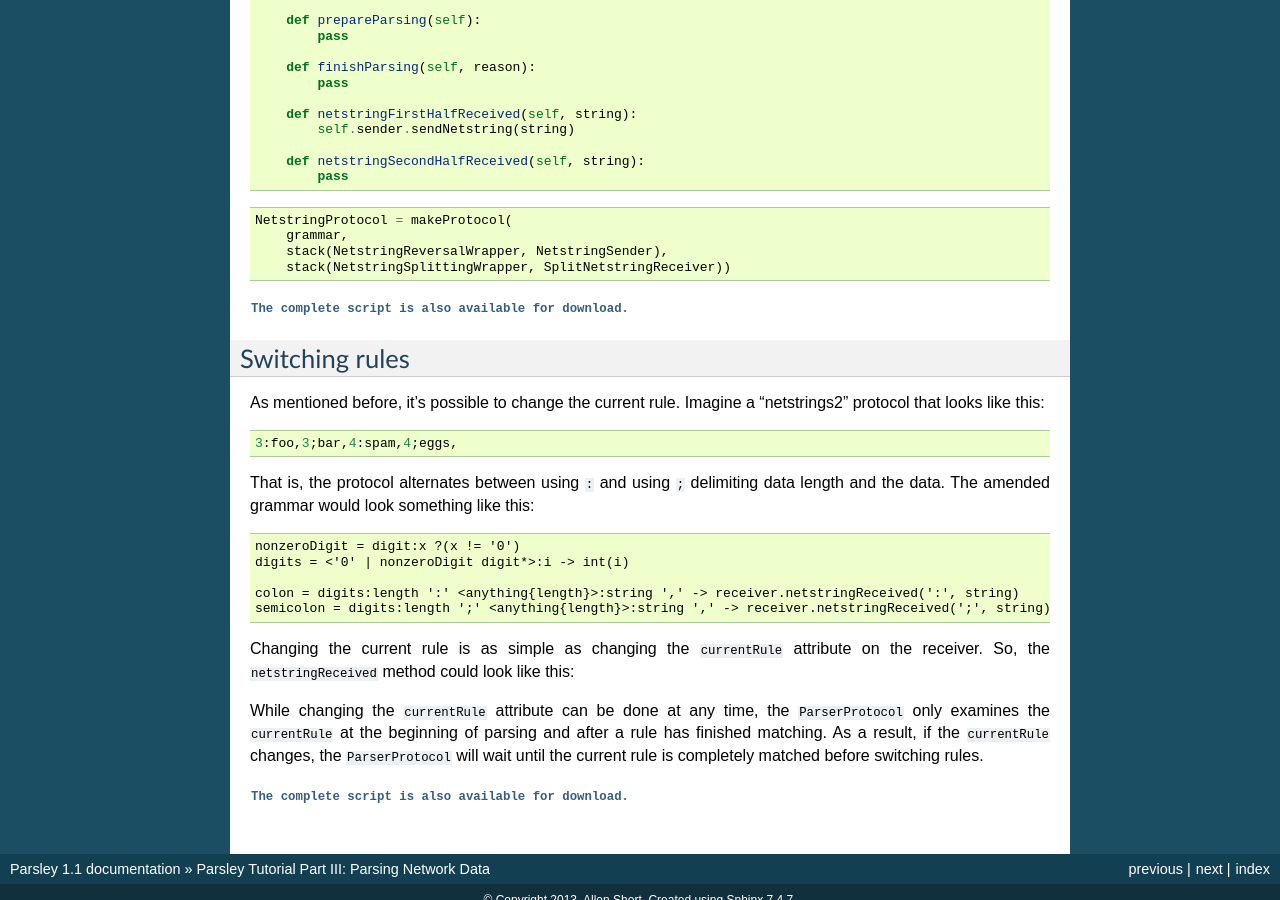
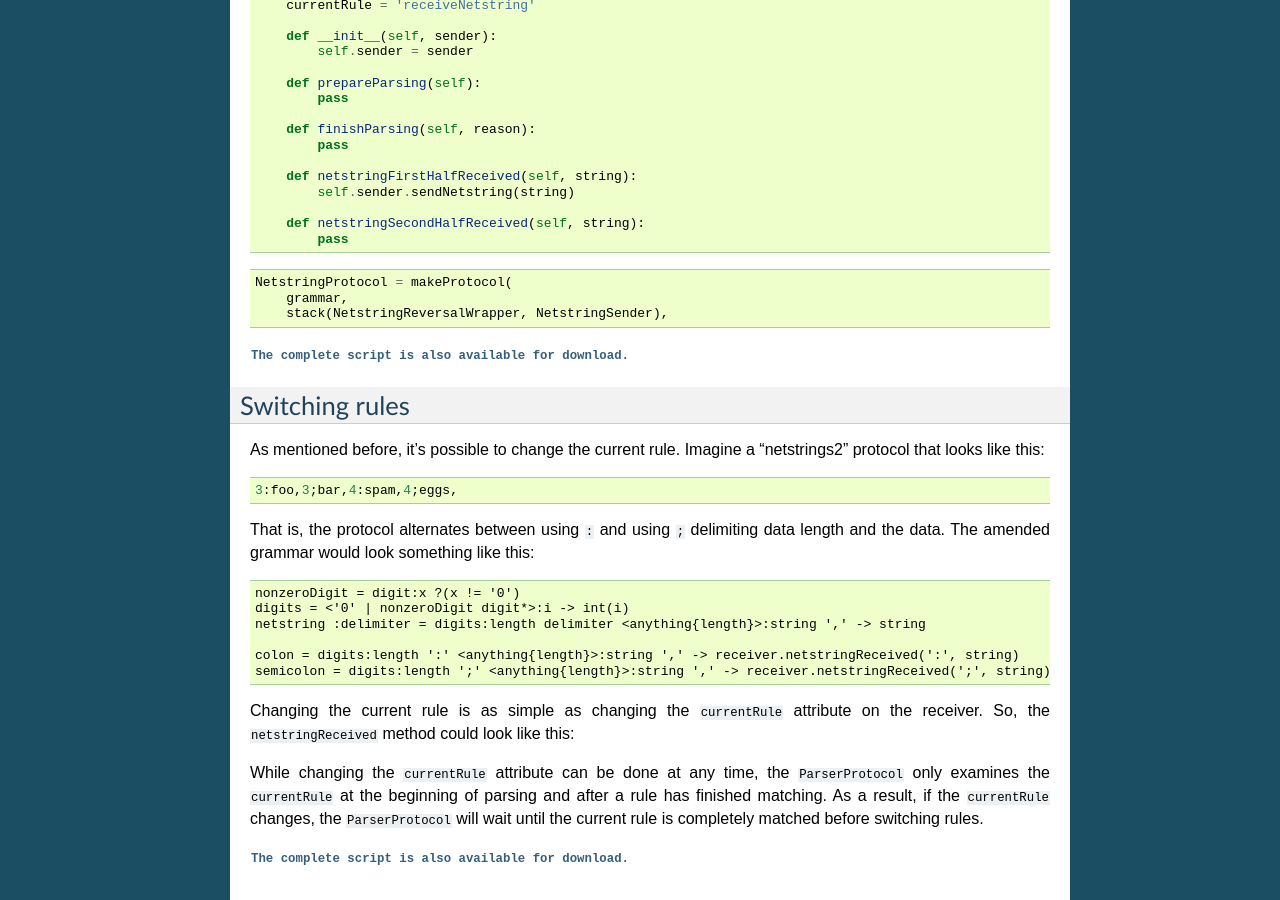
Before and after one commit to pyga/parsley, a Sphinx documentation site: the page built from doc/tutorial3.rst, in a window 1280 px wide and 900 px high, scrolled down 2858 px. Built offline with Sphinx 7.4.7, drawn with Linux system fonts in a browser that asks for light colours; some of the changed lines change nothing that is shown.

Commit message:
Push more stuff into sphinx literal includes.
It did require some contortions, but I think this is better? It's definitely
more maintainable than line numbers. At worst I can add more # begin whatever
blocks.

```diff
--- a/doc/_static/listings/tutorial3-netstring-reversal.py
+++ b/doc/_static/listings/tutorial3-netstring-reversal.py
@@ -7,14 +7,12 @@
 
 
 grammar = """
-
 nonzeroDigit = digit:x ?(x != '0')
 digits = <'0' | nonzeroDigit digit*>:i -> int(i)
 
 netstring = digits:length ':' <anything{length}>:string ',' -> string
 
 receiveNetstring = netstring:string -> receiver.netstringReceived(string)
-
 """
 
 
@@ -65,7 +63,7 @@
     def netstringSecondHalfReceived(self, string):
         pass
 
-
+pass  # begin protocol definition
 NetstringProtocol = makeProtocol(
     grammar,
     stack(NetstringReversalWrapper, NetstringSender),
--- a/doc/_static/listings/tutorial3-netstrings.py
+++ b/doc/_static/listings/tutorial3-netstrings.py
@@ -7,14 +7,11 @@
 
 
 grammar = """
-
 nonzeroDigit = digit:x ?(x != '0')
 digits = <'0' | nonzeroDigit digit*>:i -> int(i)
 
 netstring = digits:length ':' <anything{length}>:string ',' -> string
-
 receiveNetstring = netstring:string -> receiver.netstringReceived(string)
-
 """
 
 
--- a/doc/_static/listings/tutorial3-netstrings2.py
+++ b/doc/_static/listings/tutorial3-netstrings2.py
@@ -7,14 +7,12 @@
 
 
 grammar = """
-
 nonzeroDigit = digit:x ?(x != '0')
 digits = <'0' | nonzeroDigit digit*>:i -> int(i)
 netstring :delimiter = digits:length delimiter <anything{length}>:string ',' -> string
 
 colon = digits:length ':' <anything{length}>:string ',' -> receiver.netstringReceived(':', string)
 semicolon = digits:length ';' <anything{length}>:string ',' -> receiver.netstringReceived(';', string)
-
 """
 
 
--- a/doc/tutorial3.rst
+++ b/doc/tutorial3.rst
@@ -24,20 +24,21 @@
 
 This stream contains two netstrings: ``spam``, and ``eggs``. The data is
 prefixed with one or more ASCII digits followed by a ``:``, and suffixed with a
-``,``. So, a Parsley grammar to match a netstring would look like::
+``,``. So, a Parsley grammar to match a netstring would look like:
 
-  nonzeroDigit = digit:x ?(x != '0')
-  digits = <'0' | nonzeroDigit digit*>:i -> int(i)
-
-  netstring = digits:length ':' <anything{length}>:string ',' -> string
+.. literalinclude:: _static/listings/tutorial3-netstrings.py
+   :start-after: grammar =
+   :end-before: receiveNetstring
 
 :func:`~parsley.makeProtocol` takes, in addition to a grammar, a factory for a
 "sender" and a factory for a "receiver". In the system of objects managed by
 the ``ParserProtocol``, the sender is in charge of writing data to the wire,
 and the receiver has methods called on it by the Parsley rules. To demonstrate
-it, here is the final piece needed in the Parsley grammar for netstrings::
+it, here is the final piece needed in the Parsley grammar for netstrings:
 
-  receiveNetstring = netstring:string -> receiver.netstringReceived(string)
+.. literalinclude:: _static/listings/tutorial3-netstrings.py
+   :start-after: netstring =
+   :end-before: """
 
 The receiver is always available in Parsley rules with the name ``receiver``,
 allowing Parsley rules to call methods on it.
@@ -87,10 +88,11 @@
    :pyobject: NetstringReceiver
 
 Putting it all together, the Protocol is constructed using the grammar, sender
-factory, and receiver factory::
+factory, and receiver factory:
 
-  NetstringProtocol = makeProtocol(
-      grammar, NetstringSender, NetstringReceiver)
+.. literalinclude:: _static/listings/tutorial3-netstrings.py
+   :start-after: self.sender.sendNetstring
+   :end-before: class
 
 :download:`The complete script is also available for download.
 <_static/listings/tutorial3-netstrings.py>`
@@ -144,12 +146,9 @@
 .. literalinclude:: _static/listings/tutorial3-netstring-reversal.py
    :pyobject: SplitNetstringReceiver
 
-.. code-block:: python
-
-  NetstringProtocol = makeProtocol(
-      grammar,
-      stack(NetstringReversalWrapper, NetstringSender),
-      stack(NetstringSplittingWrapper, SplitNetstringReceiver))
+.. literalinclude:: _static/listings/tutorial3-netstring-reversal.py
+   :start-after: begin protocol definition
+   :end-before: SplitNetstringReceiver
 
 :download:`The complete script is also available for download.
 <_static/listings/tutorial3-netstring-reversal.py>`
@@ -166,13 +165,11 @@
   3:foo,3;bar,4:spam,4;eggs,
 
 That is, the protocol alternates between using ``:`` and using ``;`` delimiting
-data length and the data. The amended grammar would look something like this::
+data length and the data. The amended grammar would look something like this:
 
-  nonzeroDigit = digit:x ?(x != '0')
-  digits = <'0' | nonzeroDigit digit*>:i -> int(i)
-
-  colon = digits:length ':' <anything{length}>:string ',' -> receiver.netstringReceived(':', string)
-  semicolon = digits:length ';' <anything{length}>:string ',' -> receiver.netstringReceived(';', string)
+.. literalinclude:: _static/listings/tutorial3-netstrings2.py
+   :start-after: grammar =
+   :end-before: """
 
 Changing the current rule is as simple as changing the ``currentRule``
 attribute on the receiver. So, the ``netstringReceived`` method could look like
```
